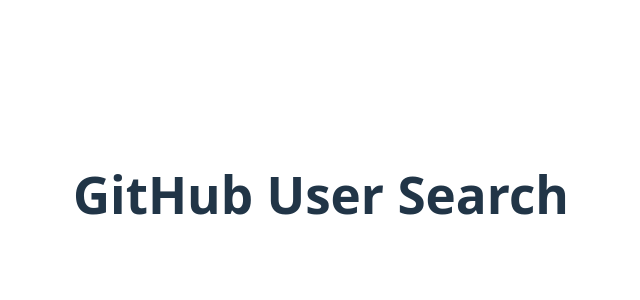
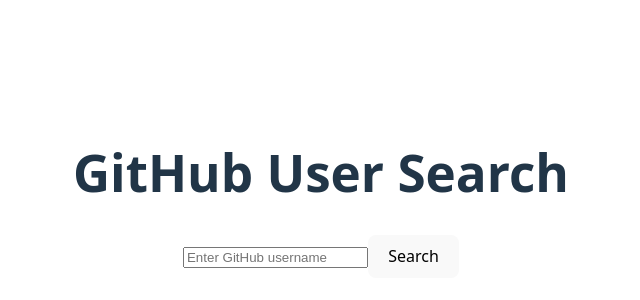
Before and after one commit to BarkiZed/alx-fe-reactjs, a React (Vite) app in the folder github-user-search/: page / in a window 1280 px wide. Shown: the part 206-506 px from the top of the page, without its empty margins (319-959 px from the left). Built offline with nearby package versions, Linux system fonts and the light colour scheme.

Commit message:
Update App.jsx

```diff
--- a/github-user-search/src/App.jsx
+++ b/github-user-search/src/App.jsx
@@ -1,12 +1,13 @@
-import './App.css'
+import Search from './components/Search';
+import './App.css';
 
 function App() {
   return (
     <div className="app">
       <h1>GitHub User Search</h1>
-      {/* We'll add more here later */}
+      <Search />
     </div>
-  )
+  );
 }
 
-export default App
+export default App;
```
